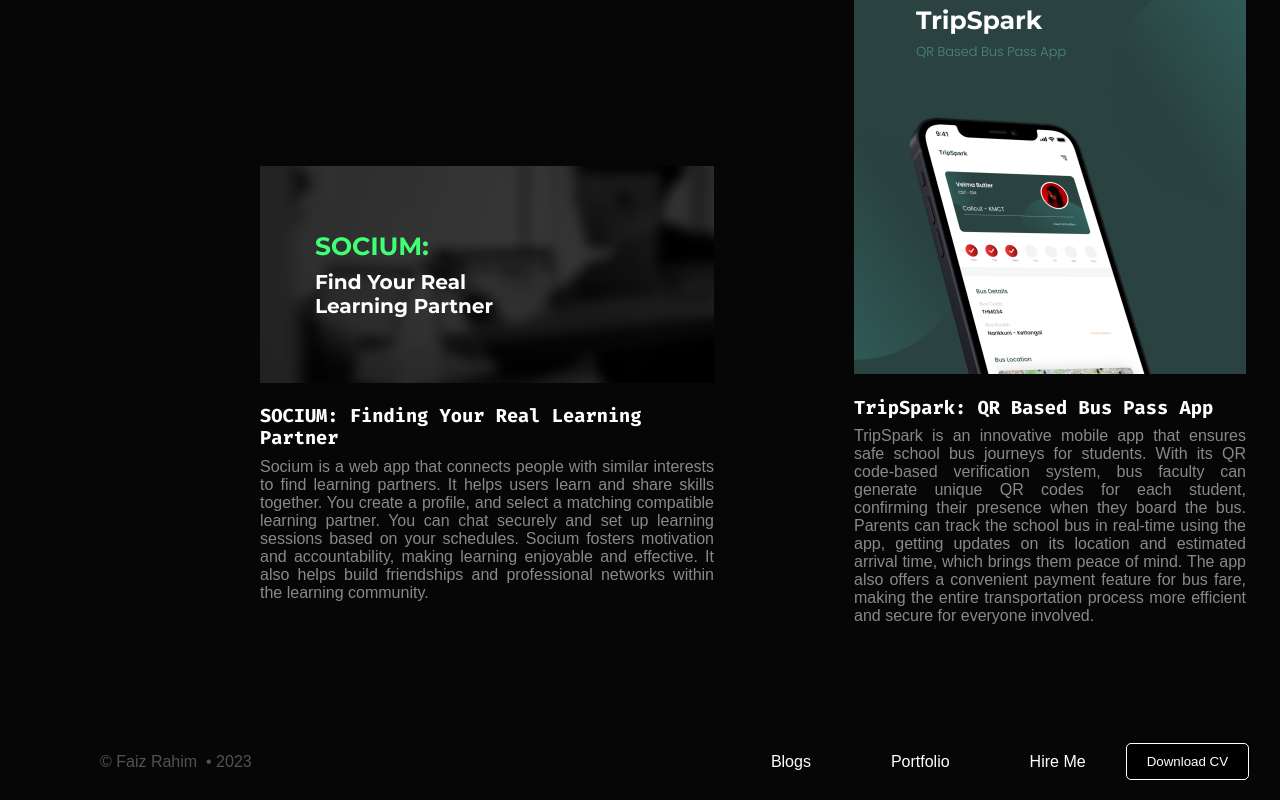
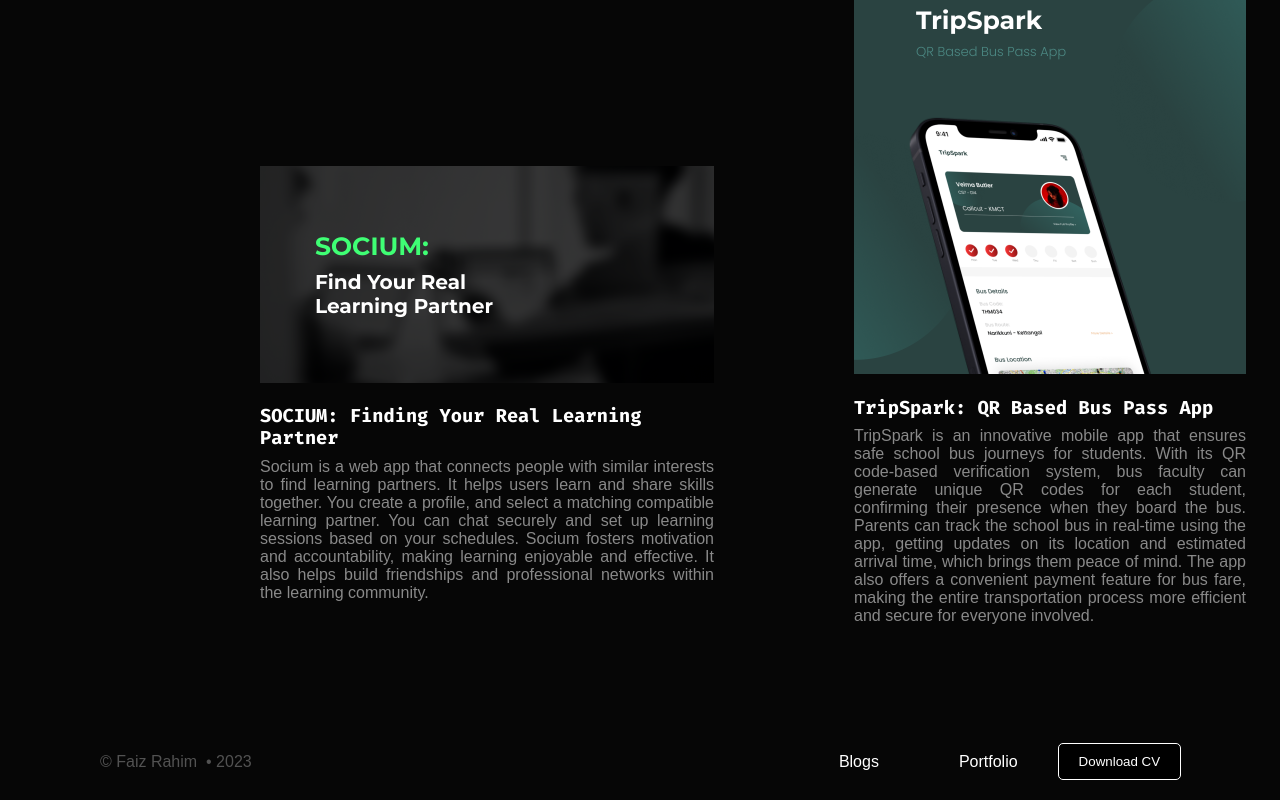
Before and after one commit to Faiz-wdr/faiz-rahim, a React (Create React App) app: page / in a window 1280 px wide. Shown: the part 1807-2607 px from the top of the page. Built offline with nearby package versions, Linux system fonts and the light colour scheme; a web font is replaced by a local one.

Commit message:
Hire me removed

```diff
--- a/src/Components/Footer.js
+++ b/src/Components/Footer.js
@@ -20,9 +20,6 @@
           <a href="https://blog-faiz.notion.site/blog-faiz/Faiz-s-Blog-b35325a941e74dc9bec5558652db278b">Blogs</a>
           <a href="https://bento.me/faizrahim">Portfolio</a>
           <div>
-     <div>
-       <a href="#" onClick={()=>gaEventTracker('call')}>Hire Me</a>
-      </div>
       </div>
         </nav>
 
```
